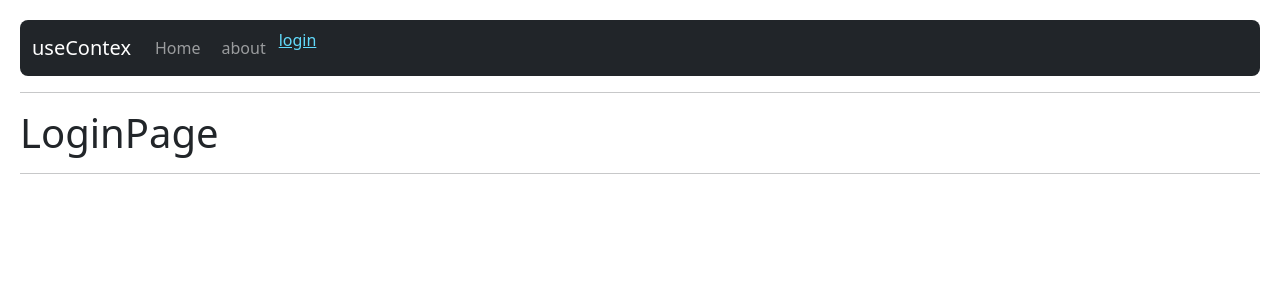
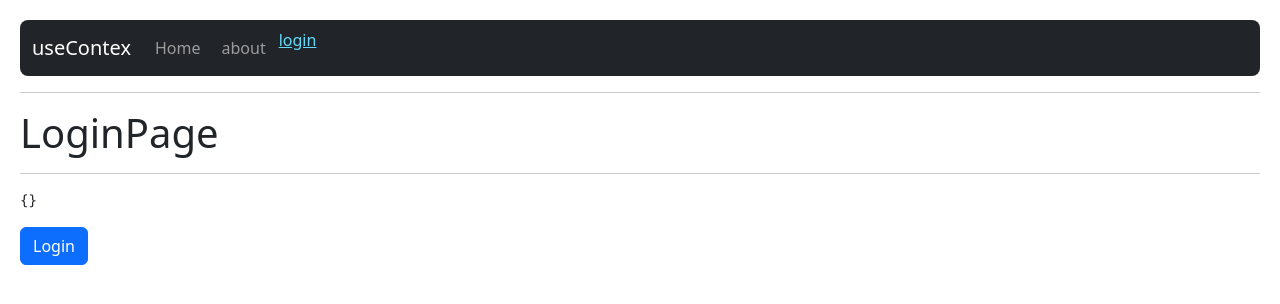
Before and after one commit to JulianLlanten8/RoadMapReact, a React (Vite) app in the folder hook-app/: page /login in a window 1280 px wide. Shown: the top 304 px of the page. Built offline with nearby package versions, Linux system fonts and the light colour scheme.

Commit message:
Add useContex para compartir valore y funciones a travez de los componentes del aplicativo similar provide-inject en vue

```diff
--- a/hook-app/src/useContex/HomePage.jsx
+++ b/hook-app/src/useContex/HomePage.jsx
@@ -1,7 +1,16 @@
+import { useContext } from "react";
+import { UserContext } from "./context/UserContext";
+
 export const HomePage = () => {
+  const { user } = useContext(UserContext);
+
   return (
     <>
-      <h1>HomePage</h1>
+      <h1>
+        HomePage
+        <small>{user?.name}</small>
+      </h1>
+      <pre>{JSON.stringify(user, null, 2)}</pre>
       <hr />
     </>
   );
--- a/hook-app/src/useContex/LoginPage.jsx
+++ b/hook-app/src/useContex/LoginPage.jsx
@@ -1,8 +1,26 @@
+import { useContext } from "react";
+import { UserContext } from "./context/UserContext";
+
 export const LoginPage = () => {
+  const { user, setUser } = useContext(UserContext);
+  console.log(user);
   return (
     <>
       <h1>LoginPage</h1>
       <hr />
+      <pre>{JSON.stringify(user, null, 2)}</pre>
+      <button
+        className="btn btn-primary"
+        onClick={() =>
+          setUser({
+            id: 1234,
+            name: "Fernando",
+            email: "fernando@google.com",
+          })
+        }
+      >
+        Login
+      </button>
     </>
   );
 };
--- a/hook-app/src/useContex/MainApp.jsx
+++ b/hook-app/src/useContex/MainApp.jsx
@@ -3,10 +3,11 @@
 import { AboutPage } from "./AboutPage";
 import { LoginPage } from "./LoginPage";
 import { Navbar } from "../components";
+import { UserProvider } from "./context/UserProvider";
 
 export const MainApp = () => {
   return (
-    <>
+    <UserProvider>
       <Navbar />
       <hr />
       <Routes>
@@ -15,6 +16,6 @@
         <Route path="/login" element={<LoginPage />} />
         <Route path="/*" element={<Navigate to="/about" />} />
       </Routes>
-    </>
+    </UserProvider>
   );
 };
--- /dev/null
+++ b/hook-app/src/useContex/context/UserContext.jsx
@@ -0,0 +1,3 @@
+import {createContext} from 'react';
+
+export const UserContext = createContext(null);
--- /dev/null
+++ b/hook-app/src/useContex/context/UserProvider.jsx
@@ -0,0 +1,16 @@
+import { useState } from "react";
+import { UserContext } from "./UserContext";
+/* const user = {
+  id: 1234,
+  name: "Fernando",
+  email: "fernando@google.com"
+} */
+export const UserProvider = ({ children }) => {
+  const [user, setUser] = useState({});
+  return (
+    // <UserContext.Provider value={{ hola: null, user: user }}>
+    <UserContext.Provider value={{ user, setUser }}>
+      {children}
+    </UserContext.Provider>
+  );
+};
```
Also changed, not shown: 1 other file (tests, documents, lock files or other folders).
